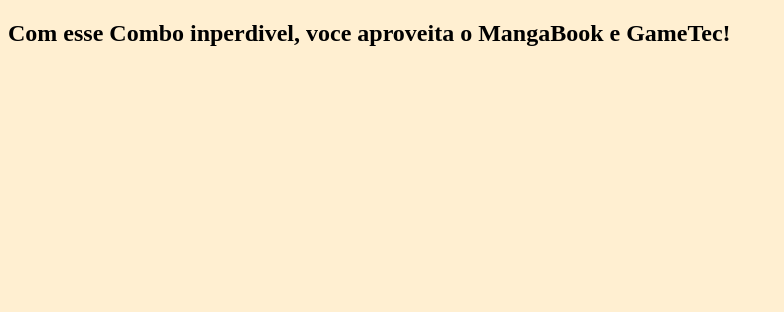
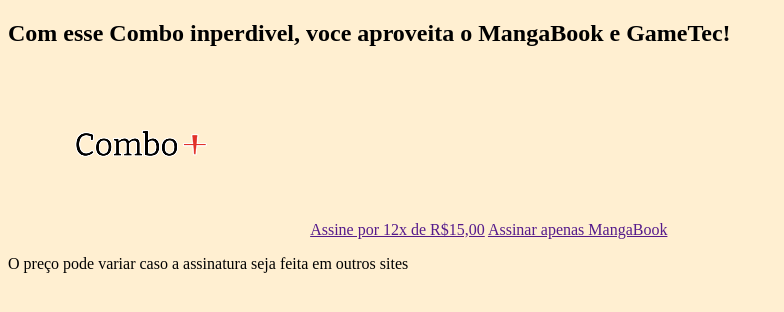
Before and after one commit to opaalicya/MangaBookX, a plain HTML site: page index.html in a window 1280 px wide. Shown: the whole page, without its empty margins (0-784 px from the left). Drawn offline with Linux system fonts and the light colour scheme.

Commit message:
Update index.html

```diff
--- a/index.html
+++ b/index.html
@@ -6,10 +6,19 @@
     <meta name="viewport" content="width=device-width, initial-scale=1.0">
     <title>Combo</title>
     <link rel="stylesheet" href="style.css">
+    <link rel="preconnect" href="https://fonts.googleapis.com">
+    <link rel="preconnect" href="https://fonts.gstatic.com" crossorigin>
+    <link href="https://fonts.googleapis.com/css2?family=Josefin+Sans:ital,wght@0,100..700;1,100..700&display=swap" rel="stylesheet">
 </head>
 <body>
     <section class="principal container">
+        <div class="container_caixa">
     <h1>Com esse Combo inperdivel, voce aproveita o MangaBook e GameTec!</h1>
+    <img src="Combo.png" alt="O combo+ é a junçao do GameTec Com o MangaBook">
+    <a href="" class="container_botao"> Assine por 12x de R$15,00</a>
+    <a href="" class="container_botao botao_secundario">Assinar apenas MangaBook</a>
+    <p class="container_aviso"> O preço pode variar caso a assinatura seja feita em outros sites</p>
+    </div>
     </section>
 </body>
 </html>
```
